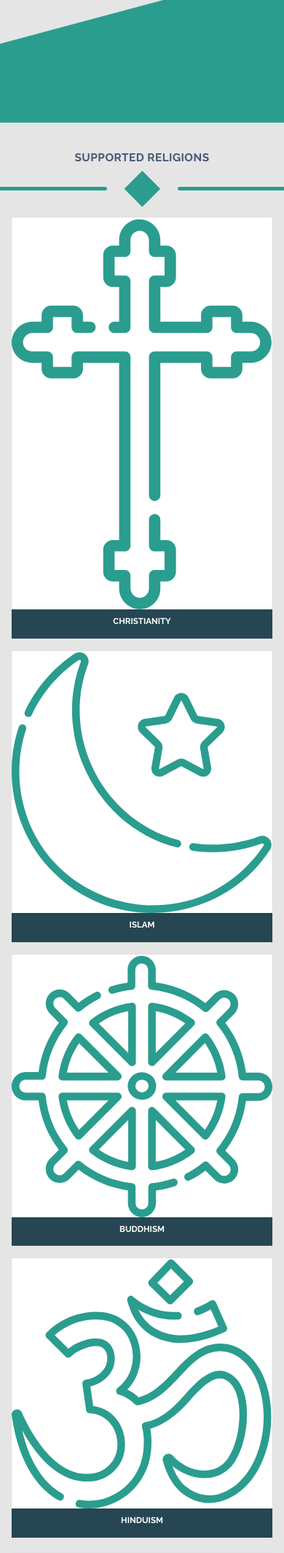
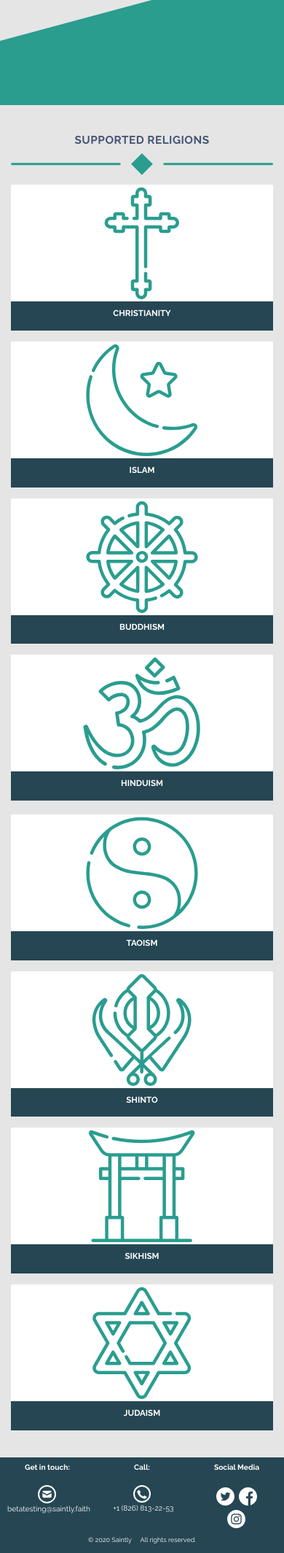
Before and after one commit to devTam/saintly-hng, a PHP site: page / in a window 390 px wide; the page is wider, and only the part inside the window is pictured. Shown: the part 3524-5652 px from the top of that part at 73% size. Run offline with PHP 8.4, Linux system fonts and the light colour scheme.

Commit message:
fix footer response

```diff
--- a/assets/css/style.css
+++ b/assets/css/style.css
@@ -535,6 +535,7 @@ body {
   -webkit-box-align: center;
       -ms-flex-align: center;
           align-items: center;
+  overflow-x: hidden;
 }
 
 .desc {
@@ -562,6 +563,10 @@ body {
   padding-top: 5.8rem;
 }
 
+.card {
+  border: none;
+}
+
 .card-body {
   background-color: var(--background-color);
   color: var(--color-primary);
@@ -571,6 +576,11 @@ body {
   font-size: 1.8rem;
   font-weight: bold;
   text-align: center;
+}
+
+.card-img-top {
+  height: 25rem;
+  padding: 3px;
 }
 
 .footer {
@@ -657,6 +667,29 @@ body {
   .notified-btn {
     padding-left: 0;
   }
+  .touch-con {
+    display: -webkit-box;
+    display: -ms-flexbox;
+    display: flex;
+    -webkit-box-orient: vertical;
+    -webkit-box-direction: normal;
+        -ms-flex-direction: column;
+            flex-direction: column;
+    -webkit-box-align: center;
+        -ms-flex-align: center;
+            align-items: center;
+    -webkit-box-pack: center;
+        -ms-flex-pack: center;
+            justify-content: center;
+  }
+  .touch, .call, .social {
+    padding: 2rem 3rem;
+    text-align: center;
+  }
+  .media-icons img {
+    height: 25px;
+    margin: 0 1rem;
+  }
 }
 
 @media only screen and (max-width: 768px) {
@@ -667,4 +700,37 @@ body {
     width: 100px !important;
   }
 }
+
+@media only screen and (max-width: 576px) {
+  .input-group {
+    width: 30rem;
+    -webkit-box-pack: center;
+        -ms-flex-pack: center;
+            justify-content: center;
+  }
+  .notify-btn {
+    margin-top: 1rem;
+  }
+  .touch, .call, .social {
+    padding: 1rem .5rem;
+    text-align: center;
+  }
+  .media-icons img {
+    height: 25px;
+    margin: .5rem;
+  }
+  .media-icons {
+    display: -webkit-box;
+    display: -ms-flexbox;
+    display: flex;
+    -ms-flex-wrap: wrap;
+        flex-wrap: wrap;
+    -webkit-box-pack: center;
+        -ms-flex-pack: center;
+            justify-content: center;
+    -webkit-box-align: center;
+        -ms-flex-align: center;
+            align-items: center;
+  }
+}
 /*# sourceMappingURL=style.css.map */
--- a/assets/css/style.scss
+++ b/assets/css/style.scss
@@ -434,6 +434,7 @@ body {
   display: flex;
   justify-content: center;
   align-items: center;
+  overflow-x: hidden;
 }
 
 .desc {
@@ -469,6 +470,11 @@ body {
   padding-top: 5.8rem;
 }
 
+
+.card {
+  border: none;
+}
+
 .card-body {
   background-color: var(--background-color);
   color: var(--color-primary);
@@ -478,6 +484,11 @@ body {
     font-weight: bold;
     text-align: center;
   }
+}
+
+.card-img-top {
+  height: 25rem;
+  padding: 3px;
 }
 
 // Footer
@@ -562,6 +573,23 @@ body {
     padding-left: 0;
   }
 
+  .touch-con {
+    display: flex;
+    flex-direction: column;
+    align-items: center;
+    justify-content: center;
+
+  }
+
+  .touch, .call, .social {
+    padding: 2rem 3rem;
+    text-align: center;
+  }
+
+  .media-icons img {
+    height: 25px;
+    margin: 0 1rem;
+  }
 
 }
 
@@ -586,5 +614,33 @@ body {
   //   font-size: 30%;
   // }
 
+  .input-group {
+    width: 30rem;
+    justify-content: center;
+  }
+
+  .notify-btn {
+    margin-top: 1rem;
+  }
+
+  .touch, .call, .social {
+    padding: 1rem .5rem;
+    text-align: center;
+  }
+
+  .media-icons img {
+    height: 25px;
+    margin:  .5rem;
+  }
+
+  .media-icons {
+    display: flex;
+    flex-wrap: wrap;
+    justify-content: center;
+    align-items: center;
+  }
+
+
+
 
 }
--- a/index.html
+++ b/index.html
@@ -209,7 +209,7 @@
             placeholder="Enter Your Email"
           />
           <div class="input-group-append">
-            <input type="submit" value="NOTIFY ME" class="form-control" />
+            <input type="submit" value="NOTIFY ME" class="form-control notify-btn" />
           </div>
         </div>
       </form>
@@ -219,10 +219,10 @@
 
     <section class="features" id="features">
       <div class="container">
-        <div class="features-heading container">
+        <div class="features-heading">
           <p>FEATURES</p>
 
-          <img src="./assets/img/underline.svg" alt="underline" />
+          <img src="./assets/img/underline.svg" alt="underline" class="img-fluid"/>
         </div>
       </div>
 
@@ -241,7 +241,7 @@
         <div class="features-heading container">
           <p>HOW IT WORKS</p>
 
-          <img src="./assets/img/underline.svg" alt="underline" />
+          <img src="./assets/img/underline.svg" alt="underline" class="img-fluid"/>
         </div>
       </div>
 
@@ -272,9 +272,9 @@
           </div>
 
           <div class="divider">
-            <img src="./assets/img/horizontal.svg" alt="divider" />
-            <img src="./assets/img/bullet.svg" alt="bullet" />
-            <img src="./assets/img/horizontal.svg" alt="divider" />
+            <img src="./assets/img/horizontal.svg" alt="divider" class="img-fluid"/>
+            <img src="./assets/img/bullet.svg" alt="bullet" class="img-fluid"/>
+            <img src="./assets/img/horizontal.svg" alt="divider" class="img-fluid"/>
           </div>
         </article>
 
@@ -382,7 +382,7 @@
       <div class="features-heading container screenshot" id="screenshots">
         <p>SCREENSHOTS</p>
 
-        <img src="./assets/img/underline.svg" alt="underline" />
+        <img src="./assets/img/underline.svg" alt="underline" class="img-fluid"/>
       </div>
 
       <div class="screens">
@@ -396,7 +396,7 @@
       <div class="features-heading container">
         <p>SUPPORTED RELIGIONS</p>
 
-        <img src="./assets/img/underline.svg" alt="underline" />
+        <img src="./assets/img/underline.svg" alt="underline" class="img-fluid"/>
       </div>
 
       <div class="container">
```
Also changed, not shown: 1 other file.
